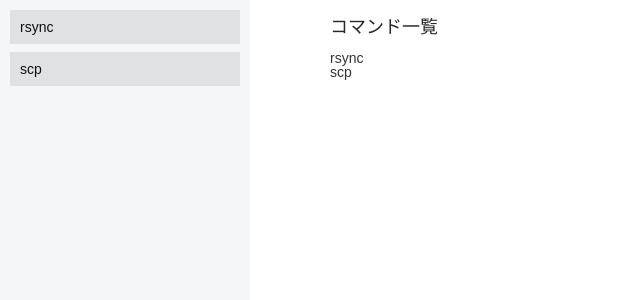
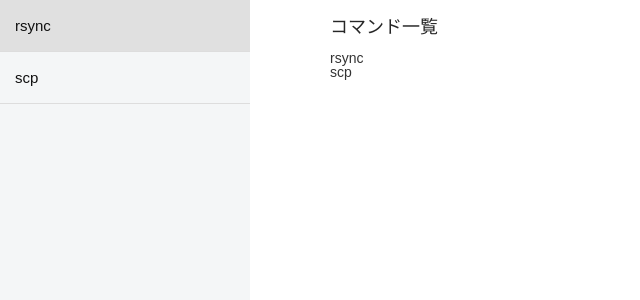
Before and after one commit to hogesuke/linux-command-generator, an Angular app: page /commands in a window 1280 px wide. Shown: the top 300 px of the page, without its empty margins (0-640 px from the left). Built offline with nearby package versions, Linux system fonts and the light colour scheme.

Commit message:
sidemenuのstyleを修正

```diff
--- a/src/app/side-menu/side-menu.component.css
+++ /dev/null
@@ -1,21 +0,0 @@
-#sidemenu {
-  position: fixed;
-  height: 100%;
-  padding: 10px;
-  width: 250px;
-  background-color: #F4F6F7;
-  box-sizing: border-box;
-}
-
-ul li {
-  margin-bottom: 8px;
-  padding: 10px 10px;
-  background-color: #dfe1e2;
-  font-size: 14px;
-  color: #111;
-  list-style: none;
-}
-
-ul li:hover {
-  background-color: #ddd;
-}
--- /dev/null
+++ b/src/app/side-menu/side-menu.component.scss
@@ -0,0 +1,19 @@
+#sidemenu {
+  position: fixed;
+  height: 100%;
+  width: 250px;
+  background-color: #F4F6F7;
+  box-sizing: border-box;
+
+  ul li {
+    padding: 18px 15px;
+    font-size: 15px;
+    color: #111;
+    list-style: none;
+    border-bottom: solid 1px #ddd;
+
+    &:hover {
+      background-color: #e0e0e0;
+    }
+  }
+}
--- a/src/app/side-menu/side-menu.component.ts
+++ b/src/app/side-menu/side-menu.component.ts
@@ -5,7 +5,7 @@ import { Command } from '../commands/command/command';
 @Component({
   selector: 'app-sidemenu',
   templateUrl: './side-menu.component.html',
-  styleUrls: ['./side-menu.component.css']
+  styleUrls: ['./side-menu.component.scss']
 })
 
 export class SideMenuComponent implements OnInit {
```
